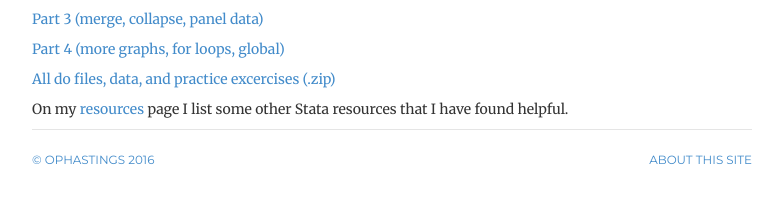
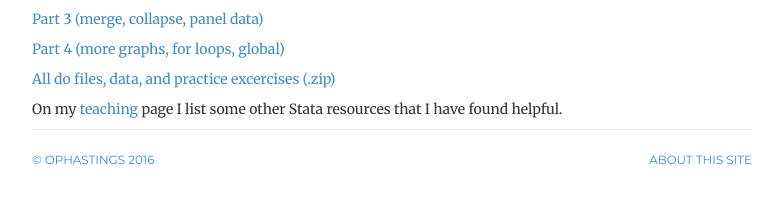
Before and after one commit to ophastings/ophastings.github.io, a Jekyll site: the page built from stataintensive/index.html, in a window 1280 px wide. Shown: the part 266-469 px from the top of the page, without its empty margins (248-1031 px from the left). Built offline with Jekyll 4.4.1, drawn with Linux system fonts in a browser that asks for light colours; comment, search, counter and statistics services are not loaded.

Commit message:
Update index.html

```diff
--- a/stataintensive/index.html
+++ b/stataintensive/index.html
@@ -19,4 +19,4 @@ Stata Intensive I taught over the course of four afternoons on January 14-17, 20
 <p><a href="./part4.txt">Part 4 (more graphs, for loops, global)</a> </p>
 <p><a href="./stataintensive2015jan.zip">All do files, data, and practice excercises (.zip)</a> </p>
 <p></p>
-<p>On my <a href=../resources/>resources</a> page I list some other Stata resources that I have found helpful.</p>
+<p>On my <a href=../teaching/>teaching</a> page I list some other Stata resources that I have found helpful.</p>
```
